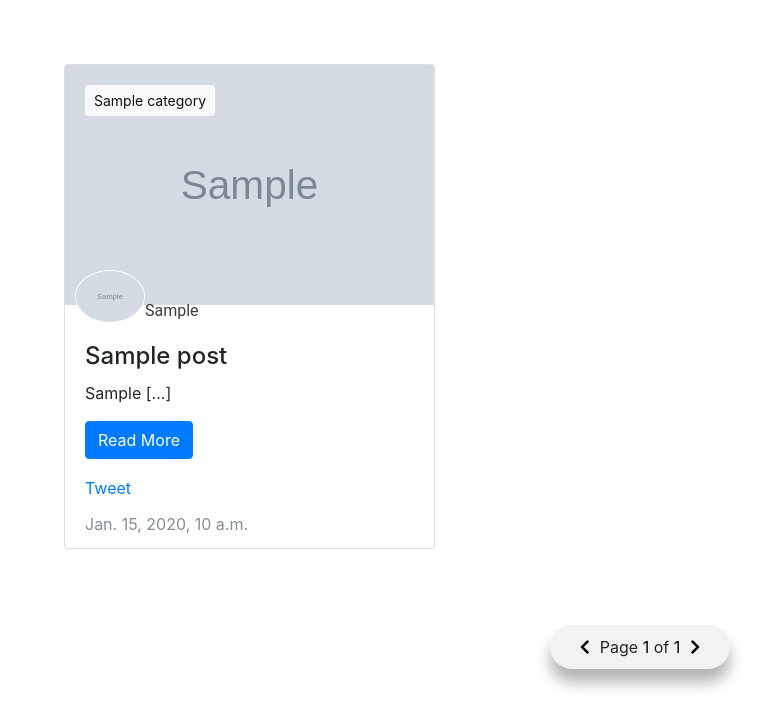
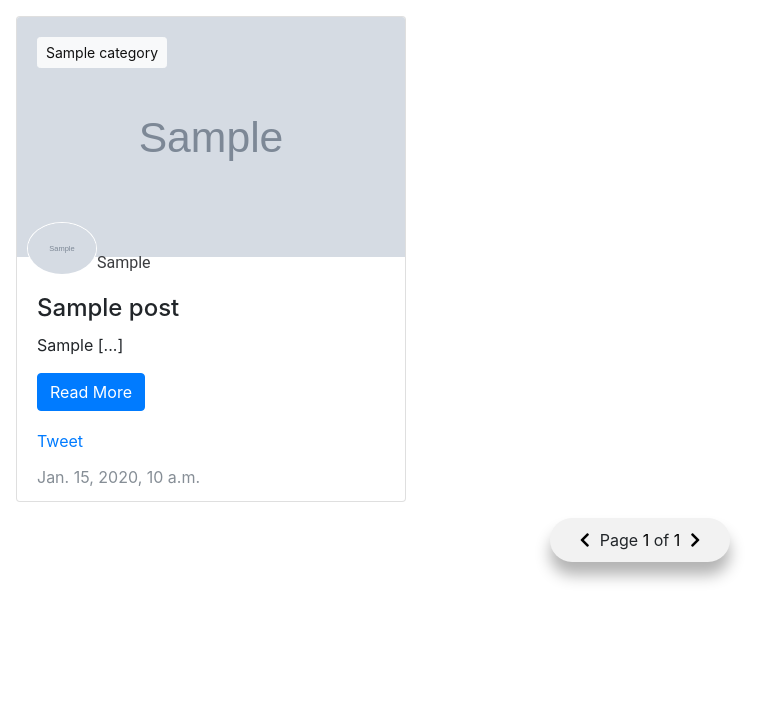
Before and after one commit to jdoiro3/myPersonalSite, a Django app: template blog/templates/blog/index.html in a window 1280 px wide. Shown: the part 56-784 px from the top of the page, without its empty margins (0-783 px from the left). Run offline with Django 3.2, Linux system fonts and the light colour scheme; the template is opened without the code that fills it: most values are stand-ins (such as "Sample title", 1, 10 or a date in 2020); grey boxes marked "Sample" are stand-in pictures; some libraries are stand-ins or nearby versions.

Commit message:
changed card layout. Trying to get order to be left to right.

```diff
--- a/blog/static/blog/index.css
+++ b/blog/static/blog/index.css
@@ -6,10 +6,6 @@ body {
 
 body::-webkit-scrollbar {
   display: none;
-}
-
-.card-columns {
-  margin: 5vw;
 }
 
 .card {
@@ -114,3 +110,51 @@ body::-webkit-scrollbar {
   display: flex;
   column-gap: 2px;
 }
+
+.cards {
+  display: flex;
+  flex-wrap: wrap;
+  list-style: none;
+  margin: 0;
+  padding: 0;
+}
+
+.cards__item {
+  padding: 1rem;
+  min-height: 33%;
+}
+
+/* Extra small devices (phones, 600px and down) */
+@media only screen and (max-width: 600px) {
+  .cards__item {
+    width: 100vw;
+  }
+}
+
+/* Small devices (portrait tablets and large phones, 600px and up) */
+@media only screen and (min-width: 600px) {
+  .cards__item {
+    width: 90vw;
+  }
+}
+
+/* Medium devices (landscape tablets, 768px and up) */
+@media only screen and (min-width: 768px) {
+  .cards__item {
+    width: 50vw;
+  }
+}
+
+/* Large devices (laptops/desktops, 992px and up) */
+@media only screen and (min-width: 992px) {
+  .cards__item {
+    width: 33vw;
+  }
+}
+
+/* Extra large devices (large laptops and desktops, 1200px and up) */
+@media only screen and (min-width: 1200px) {
+  .cards__item {
+    width: 33vw;
+  }
+}
--- a/blog/templates/blog/index.html
+++ b/blog/templates/blog/index.html
@@ -4,9 +4,10 @@
   {% if query %}
   <div style="margin-top: 5px;"><h4>Results for: "{{ query }}"</h4></div>
   {% endif %}
-  <div class="card-columns">
+  <ul class="cards">
   {% if posts %}
   {% for post in posts %}
+  <li class="cards__item">
     <div class="card">
       {% if post.title_image %}
       <img class="card-img-top" src="{{ post.title_image.image.url }}"/>
@@ -34,9 +35,9 @@
       <div class="card-footer text-muted d-flex justify-content-between bg-transparent border-top-0">
         <div class="views">{{ post.updated_on }}</div>
       </div>
-    </div>
-
+    </li>
   {% endfor %}
+  </ul>
   {% else %}
       <p>No posts are available.</p>
   {% endif %}
```
